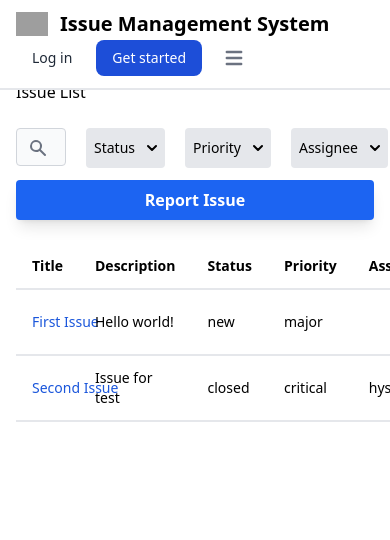
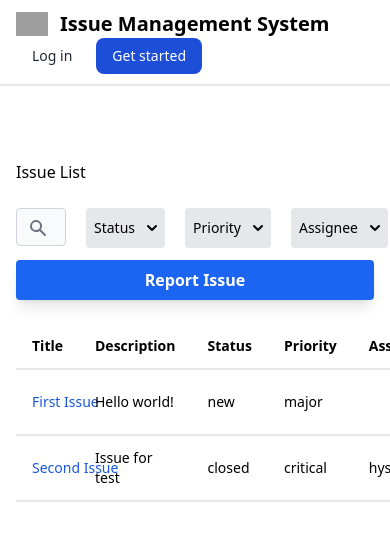
Before and after one commit to vectorss03/Issue-Management-Service, a Vue app in the folder frontend/: page /projects/1/issues in a window 390 px wide. Shown: the top 540 px of the page. Built offline with nearby package versions, Linux system fonts and the light colour scheme; grey boxes are pictures that could not be loaded.

Commit message:
fix some warnings

```diff
--- a/frontend/src/components/PageHeader.vue
+++ b/frontend/src/components/PageHeader.vue
@@ -9,11 +9,6 @@
         <div class="flex items-center lg:order-2">
           <a href="#" class="text-gray-800 dark:text-white hover:bg-gray-50 focus:ring-4 focus:ring-gray-300 font-medium rounded-lg text-sm px-4 lg:px-5 py-2 lg:py-2.5 mr-2 dark:hover:bg-gray-700 focus:outline-none dark:focus:ring-gray-800">Log in</a>
           <a href="#" class="text-white bg-primary-700 hover:bg-primary-800 focus:ring-4 focus:ring-primary-300 font-medium rounded-lg text-sm px-4 lg:px-5 py-2 lg:py-2.5 mr-2 dark:bg-primary-600 dark:hover:bg-primary-700 focus:outline-none dark:focus:ring-primary-800">Get started</a>
-          <button data-collapse-toggle="mobile-menu-2" type="button" class="inline-flex items-center p-2 ml-1 text-sm text-gray-500 rounded-lg lg:hidden hover:bg-gray-100 focus:outline-none focus:ring-2 focus:ring-gray-200 dark:text-gray-400 dark:hover:bg-gray-700 dark:focus:ring-gray-600" aria-controls="mobile-menu-2" aria-expanded="false">
-            <span class="sr-only">Open main menu</span>
-            <svg class="w-6 h-6" fill="currentColor" viewBox="0 0 20 20" xmlns="http://www.w3.org/2000/svg"><path fill-rule="evenodd" d="M3 5a1 1 0 011-1h12a1 1 0 110 2H4a1 1 0 01-1-1zM3 10a1 1 0 011-1h12a1 1 0 110 2H4a1 1 0 01-1-1zM3 15a1 1 0 011-1h12a1 1 0 110 2H4a1 1 0 01-1-1z" clip-rule="evenodd"></path></svg>
-            <svg class="hidden w-6 h-6" fill="currentColor" viewBox="0 0 20 20" xmlns="http://www.w3.org/2000/svg"><path fill-rule="evenodd" d="M4.293 4.293a1 1 0 011.414 0L10 8.586l4.293-4.293a1 1 0 111.414 1.414L11.414 10l4.293 4.293a1 1 0 01-1.414 1.414L10 11.414l-4.293 4.293a1 1 0 01-1.414-1.414L8.586 10 4.293 5.707a1 1 0 010-1.414z" clip-rule="evenodd"></path></svg>
-          </button>
         </div>
         <div class="items-center justify-between hidden w-full md:flex md:w-auto md:order-1" id="navbar-sticky">
           <ul class="flex flex-col p-4 md:p-0 mt-4 font-medium border border-gray-100 rounded-lg bg-gray-50 md:space-x-8 rtl:space-x-reverse md:flex-row md:mt-0 md:border-0 md:bg-white dark:bg-gray-800 md:dark:bg-gray-900 dark:border-gray-700">
--- a/frontend/src/router/index.js
+++ b/frontend/src/router/index.js
@@ -21,10 +21,6 @@ const routes = [
         component: ProjectBoard,
         redirect: { name: 'issues' },
         children: [
-            {
-                path: '/',
-                redirect: { name: 'home' }
-            },
             {
                 path: 'home',
                 name: 'home',
--- a/frontend/src/views/Board/ProjectBoard.vue
+++ b/frontend/src/views/Board/ProjectBoard.vue
@@ -1,6 +1,8 @@
 <template>
-  <project-side-bar />
-  <router-view class="p-4 sm:ml-64 pt-20"/>
+  <div>
+    <project-side-bar />
+    <router-view class="p-4 sm:ml-64 pt-20"/>
+  </div>
 </template>
 
 
```
